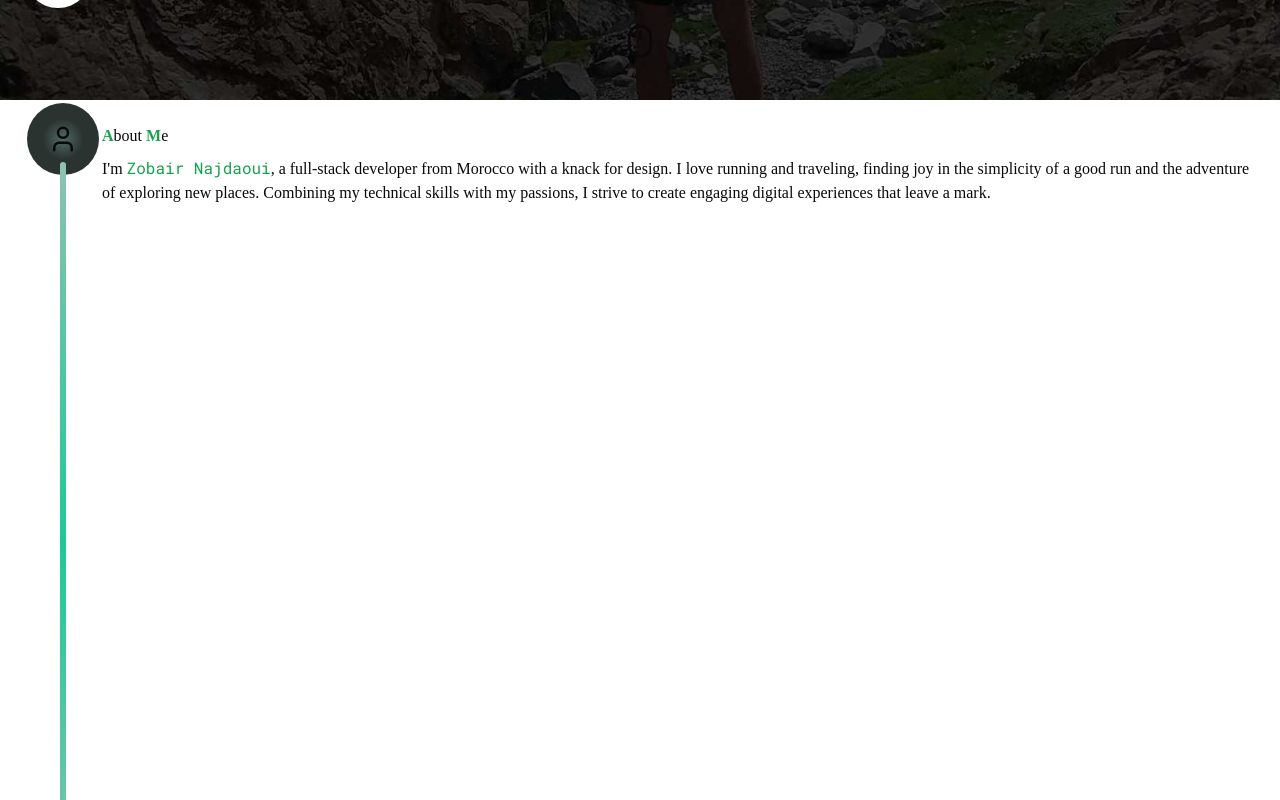
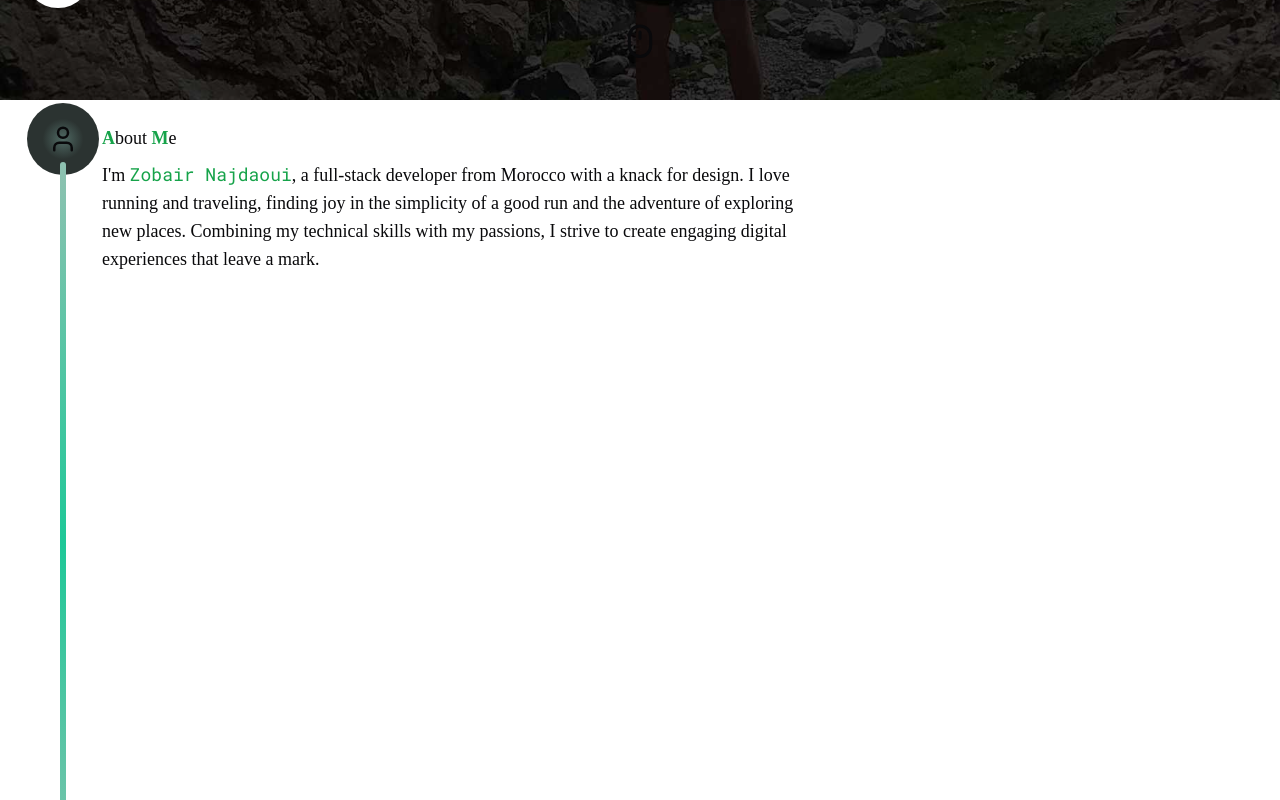
Before and after one commit to ilorez/portfolio, a Next.js app: page / in a window 1280 px wide. Shown: the part 500-1300 px from the top of the page. Built offline with nearby package versions, Linux system fonts and the light colour scheme.

Commit message:
chore: Update page layout and styling

```diff
--- a/app/page.tsx
+++ b/app/page.tsx
@@ -7,11 +7,14 @@ export default function Home() {
   return (
     <div className="h-[200vh]">
       <Header />
-      <div className="fixed top-0 m-6 z-10">
+      <div className="fixed top-0 m-6  z-10">
         <Navbar />
       </div>
-      <div className="m-6 ">
+      <div className="flex flex-col m-6 w-fit items-start mt-6">
+
+      <div className="w-full max-w-[800px]  text-lg">
         <About />
+      </div>
       </div>
     </div>
   );
```
